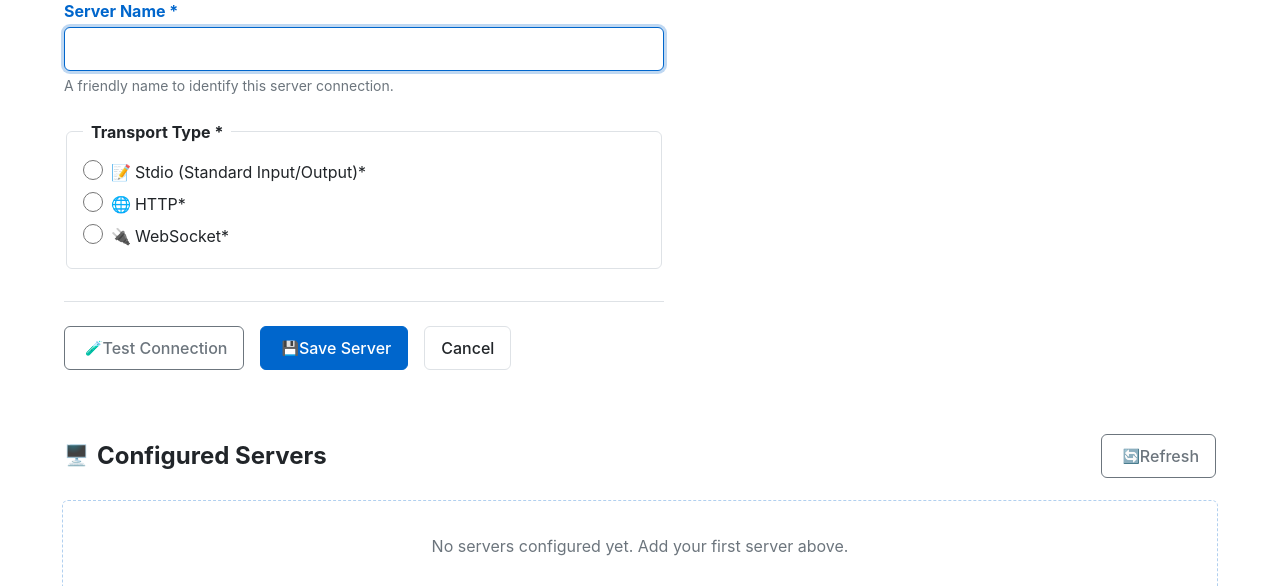
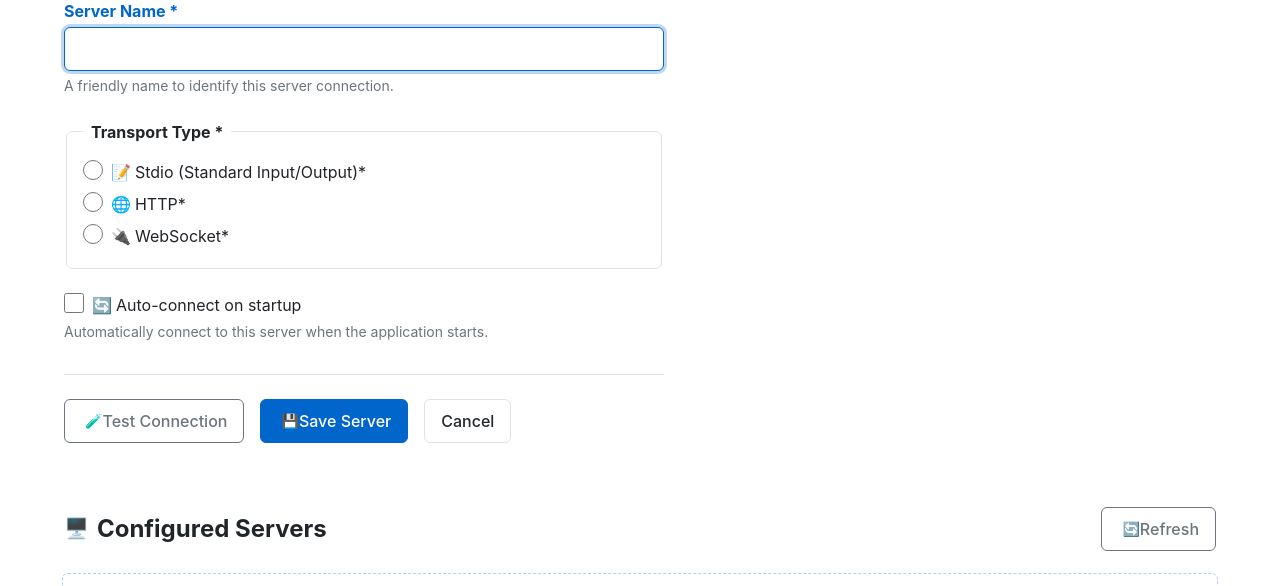
Before and after one commit to venkateshpotluri/accessible-mcp-client, a Flask app: page /connections in a window 1280 px wide, after a click that opens the changed part. Shown: the part 390-976 px from the top of the page. Run offline with Flask 3, Linux system fonts and the light colour scheme; data that the repository does not hold is empty; some libraries are stand-ins or nearby versions.

Commit message:
Add UI controls for auto-connect functionality
Co-authored-by: venkateshpotluri <9025464+venkateshpotluri@users.noreply.github.com>

```diff
--- a/static/css/main.css
+++ b/static/css/main.css
@@ -742,6 +742,7 @@ pre code {
 }
 
 .form-radio,
+.form-checkbox,
 .form-checkbox-group {
   display: flex;
   align-items: flex-start;
@@ -749,7 +750,7 @@ pre code {
 }
 
 .form-radio-input,
-.form-checkbox {
+.form-checkbox-input {
   margin: 0;
   min-width: 20px;
   min-height: 20px;
@@ -757,7 +758,7 @@ pre code {
 }
 
 .form-radio-input:focus,
-.form-checkbox:focus {
+.form-checkbox-input:focus {
   outline: var(--border-width-thick) solid var(--color-focus);
   outline-offset: 2px;
 }
@@ -771,7 +772,8 @@ pre code {
   line-height: var(--line-height-normal);
 }
 
-.radio-icon {
+.radio-icon,
+.checkbox-icon {
   margin-right: var(--spacing-xs);
 }
 
--- a/templates/connections.html
+++ b/templates/connections.html
@@ -201,6 +201,21 @@
                         </div>
                         <div class="form-error" role="alert" aria-live="polite"></div>
                     </div>
+                </div>
+
+                <!-- Auto-Connect Option -->
+                <div class="form-group">
+                    <div class="form-checkbox">
+                        <input type="checkbox" id="auto-connect" name="auto_connect" class="form-checkbox-input">
+                        <label for="auto-connect" class="form-checkbox-label">
+                            <span class="checkbox-icon" aria-hidden="true">🔄</span>
+                            Auto-connect on startup
+                        </label>
+                    </div>
+                    <div id="auto-connect-help" class="form-help">
+                        Automatically connect to this server when the application starts.
+                    </div>
+                    <div class="form-error" role="alert" aria-live="polite"></div>
                 </div>
 
                 <!-- Form Actions -->
@@ -525,7 +540,8 @@ class ConnectionsManager {
         const serverConfig = {
             name: formData.get('name'),
             transport_type: transportType,
-            config: this.buildTransportConfig(transportType, formData)
+            config: this.buildTransportConfig(transportType, formData),
+            auto_connect: formData.get('auto_connect') === 'on'
         };
 
         try {
@@ -863,6 +879,10 @@ class ConnectionsManager {
                         <span class="detail-value">${server.transport_type}</span>
                     </div>
                     <div class="server-detail">
+                        <span class="detail-label">Auto-connect:</span>
+                        <span class="detail-value">${server.auto_connect ? 'Enabled' : 'Disabled'}</span>
+                    </div>
+                    <div class="server-detail">
                         <span class="detail-label">Created:</span>
                         <span class="detail-value">${new Date(server.created_at).toLocaleDateString()}</span>
                     </div>
@@ -975,13 +995,27 @@ class ConnectionsManager {
             </div>
 
             <div class="form-group">
+                <div class="form-checkbox">
+                    <input type="checkbox" id="edit-auto-connect" name="auto_connect"
+                           class="form-checkbox-input" ${server.auto_connect ? 'checked' : ''}>
+                    <label for="edit-auto-connect" class="form-checkbox-label">
+                        <span class="checkbox-icon" aria-hidden="true">🔄</span>
+                        Auto-connect on startup
+                    </label>
+                </div>
+                <div class="form-help">
+                    Automatically connect to this server when the application starts.
+                </div>
+            </div>
+
+            <div class="form-group">
                 <label class="form-label">Current Configuration:</label>
                 <pre class="config-display"><code>${JSON.stringify(server.config, null, 2)}</code></pre>
             </div>
 
             <p class="form-help">
                 Note: Full configuration editing will be available in a future version.
-                For now, you can only change the server name.
+                For now, you can change the server name and auto-connect setting.
             </p>
         `;
     }
@@ -999,7 +1033,8 @@ class ConnectionsManager {
                     'Content-Type': 'application/json'
                 },
                 body: JSON.stringify({
-                    name: formData.get('name')
+                    name: formData.get('name'),
+                    auto_connect: formData.get('auto_connect') === 'on'
                 })
             });
 
```
